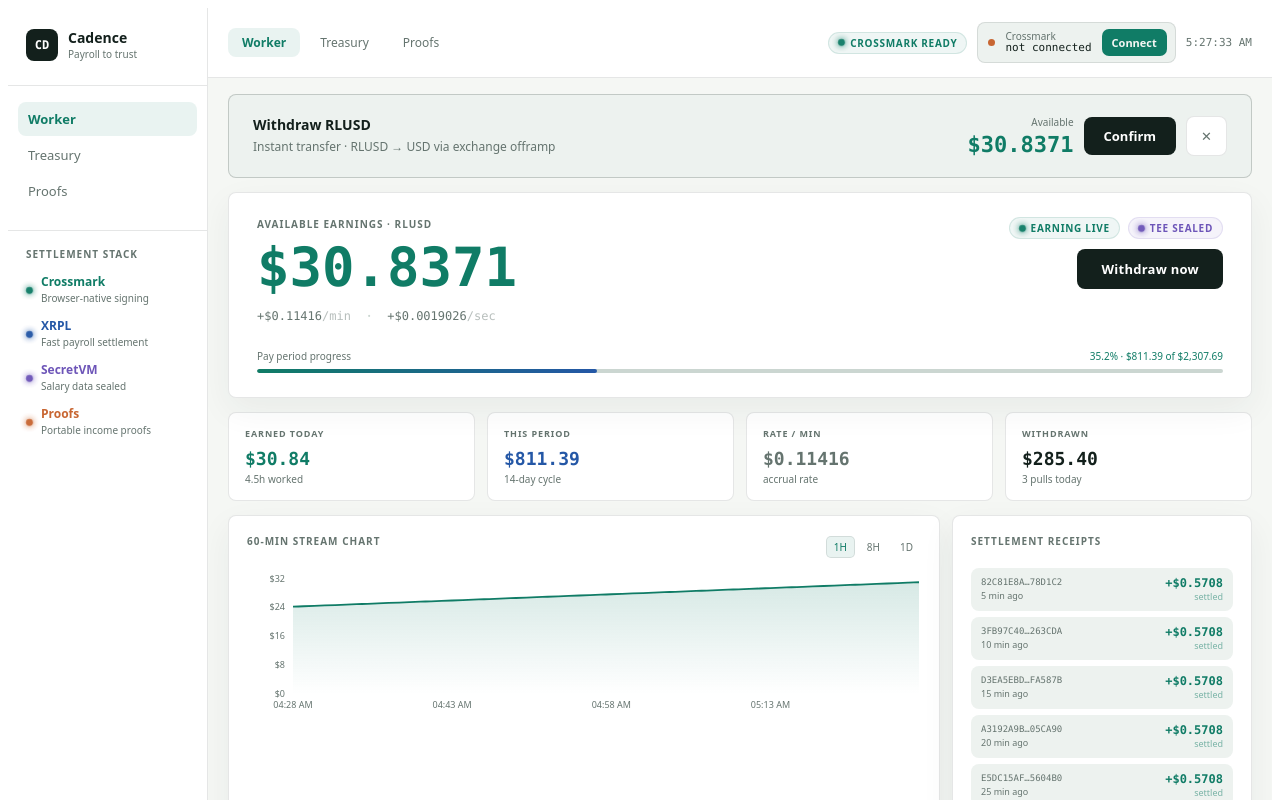
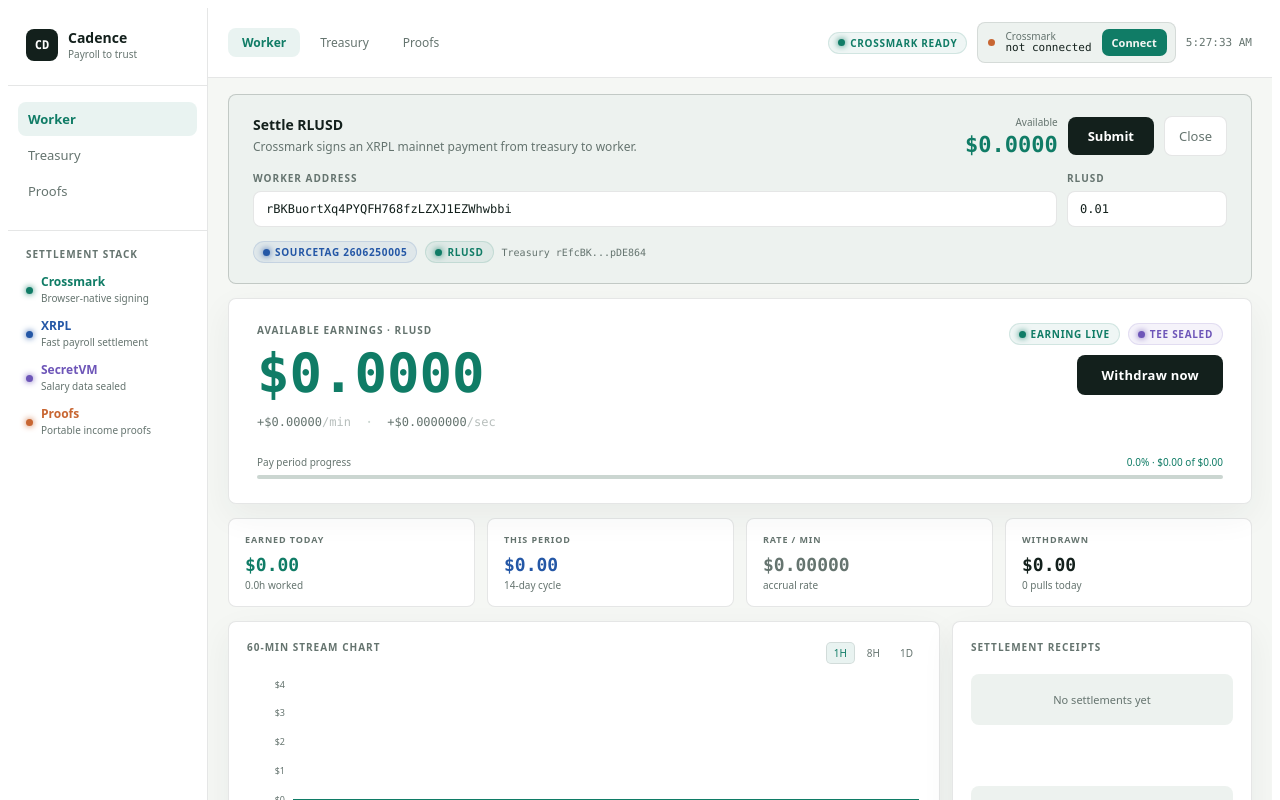
Before and after one commit to dktrn9ne/cadence, a React (Vite) app: page / in a window 1280 px wide. Both pictures are taken after a click on the button "Withdraw now". Shown: the top 800 px of the page. Built offline with nearby package versions, Linux system fonts and the light colour scheme.

Commit message:
Prepare RLUSD settlement flow

```diff
--- a/src/StreamPayDashboard.jsx
+++ b/src/StreamPayDashboard.jsx
@@ -29,13 +29,19 @@ const T = {
 };
 
 // ─── Domain constants ────────────────────────────────────────────────────────
-const SALARY   = 60000;
+const SALARY   = 0;
 const PER_SEC  = SALARY / (365 * 24 * 3600);
 const PER_MIN  = PER_SEC * 60;
 const CADENCE  = 300;                      // seconds between XRPL settlements
 const BIWEEKLY = SALARY / 26;
-const HOURS_IN = 4.5;
+const HOURS_IN = 0;
 const INIT_BAL = PER_SEC * HOURS_IN * 3600;
+const CADENCE_SOURCE_TAG = 2606250005;
+const RLUSD_CURRENCY = "524C555344000000000000000000000000000000";
+const RLUSD_ISSUER = "rMxCKbEDwqr76QuheSUMdEGf4B9xJ8m5De";
+const DEFAULT_RLUSD_WITHDRAW_AMOUNT = "0.01";
+const DEFAULT_TREASURY_ADDRESS = "rEfcBKrxNp8mxL4xu46R5wL3ex4dpDE864";
+const DEFAULT_WORKER_ADDRESS = "rBKBuortXq4PYQFH768fzLZXJ1EZWhwbbi";
 
 // ─── Helpers ─────────────────────────────────────────────────────────────────
 const fmt = (n, d = 2) => {
@@ -68,6 +74,18 @@ const getCrossmarkTx = (result) =>
   result?.data?.resp ||
   {};
 
+const getTxHash = (tx) =>
+  tx?.hash ||
+  tx?.tx_json?.hash ||
+  tx?.tx?.hash ||
+  tx?.transaction?.hash ||
+  "";
+
+const withCadenceSourceTag = (transaction) => ({
+  ...transaction,
+  SourceTag: CADENCE_SOURCE_TAG,
+});
+
 function genChart(bal) {
   return Array.from({ length: 60 }, (_, i) => {
     const secsAgo = (59 - i) * 60;
@@ -77,26 +95,14 @@ function genChart(bal) {
   });
 }
 
-const INIT_TXS = Array.from({ length: 5 }, (_, i) => ({
-  h: hash(),
-  amt: PER_SEC * CADENCE,
-  label: i === 0 ? "5 min ago" : `${(i + 1) * 5} min ago`,
-  fresh: false,
-}));
+const INIT_TXS = [];
 
 const WORKERS = [
-  { id: 1, name: "Jordan M.",  role: "Engineer",   salary: 95000,  active: true  },
-  { id: 2, name: "Aaliyah R.", role: "Designer",   salary: 80000,  active: true  },
-  { id: 3, name: "Carlos P.",  role: "Product",    salary: 110000, active: true  },
-  { id: 4, name: "Simone W.",  role: "Operations", salary: 65000,  active: false },
+  { id: 1, name: "Treasury", role: "Payer", salary: 0, active: true },
+  { id: 2, name: "Worker", role: "Payee", salary: 0, active: true },
 ];
 
-const PROOFS = [
-  { level: "Earns > $50K / yr",      hash: hash(), date: "May 7, 2026",  chain: "zkVerify", ok: true },
-  { level: "90+ days continuous",     hash: hash(), date: "May 1, 2026",  chain: "zkVerify", ok: true },
-  { level: "Earns > $40K / yr",      hash: hash(), date: "Apr 15, 2026", chain: "zkVerify", ok: true },
-  { level: "180+ days continuous",    hash: null,   date: "Pending…",     chain: "—",        ok: false },
-];
+const PROOFS = [];
 
 // ─── Primitives ───────────────────────────────────────────────────────────────
 function Dot({ color, pulse }) {
@@ -256,9 +262,9 @@ function Sidebar({ tab, setTab }) {
 // ─── Worker view ──────────────────────────────────────────────────────────────
 function WorkerView({ balance, tick, onWithdraw }) {
   const [chartData, setChartData] = useState(() => genChart(INIT_BAL));
-  const [txs, setTxs] = useState(INIT_TXS);
-  const [withdrawn, setWithdrawn] = useState(285.4);
-  const [wCount, setWCount] = useState(3);
+  const [txs] = useState(INIT_TXS);
+  const [withdrawn] = useState(0);
+  const [wCount] = useState(0);
 
   useEffect(() => {
     if (tick > 0 && tick % 60 === 0) {
@@ -268,17 +274,11 @@ function WorkerView({ balance, tick, onWithdraw }) {
         { t: d.toLocaleTimeString([], { hour: "2-digit", minute: "2-digit" }), b: balance },
       ]);
     }
-    if (tick > 0 && tick % CADENCE === 0) {
-      setTxs(prev => [
-        { h: hash(), amt: PER_SEC * CADENCE, label: "just now", fresh: true },
-        ...prev.map(tx => ({ ...tx, fresh: false })).slice(0, 7),
-      ]);
-    }
   }, [tick]);
 
   const earnedToday = PER_SEC * (HOURS_IN * 3600 + tick);
-  const periodEarned = BIWEEKLY * 0.35 + earnedToday * 0.12;
-  const pct = Math.min(100, (periodEarned / BIWEEKLY) * 100);
+  const periodEarned = 0;
+  const pct = BIWEEKLY > 0 ? Math.min(100, (periodEarned / BIWEEKLY) * 100) : 0;
   const nextTx = CADENCE - (tick % CADENCE);
   const mm = String(Math.floor(nextTx / 60)).padStart(2, "0");
   const ss = String(nextTx % 60).padStart(2, "0");
@@ -397,6 +397,14 @@ function WorkerView({ balance, tick, onWithdraw }) {
         <Card style={{ padding: "18px", display: "flex", flexDirection: "column", gap: 8 }}>
           <SectionLabel>Settlement receipts</SectionLabel>
           <div style={{ display: "flex", flexDirection: "column", gap: 6, flex: 1 }}>
+            {txs.length === 0 && (
+              <div style={{
+                padding: "18px 12px", borderRadius: 8, background: T.surf2,
+                color: T.muted, fontSize: 11, textAlign: "center",
+              }}>
+                No settlements yet
+              </div>
+            )}
             {txs.slice(0, 5).map((tx, i) => (
               <div key={i} style={{
                 display: "flex", justifyContent: "space-between", alignItems: "center",
@@ -431,20 +439,12 @@ function WorkerView({ balance, tick, onWithdraw }) {
           <Pill label="HTTP-native" color={T.blue} />
         </div>
         <div style={{ display: "grid", gridTemplateColumns: "repeat(3, 1fr)", gap: 10 }}>
-          {[
-            { label: "Rent / housing",   rate: "$47.95 / day",    status: "active",  color: T.green },
-            { label: "Utilities",         rate: "$3.20 / day",     status: "active",  color: T.green },
-            { label: "Subscriptions",     rate: "$2.99 / month",   status: "pending", color: T.amber },
-          ].map(item => (
-            <div key={item.label} style={{
-              background: T.surf2, borderRadius: 8, padding: "12px 14px",
-              border: `1px solid ${item.color}18`,
-            }}>
-              <div style={{ fontSize: 10, color: T.muted, marginBottom: 5 }}>{item.label}</div>
-              <div style={{ fontFamily: T.mono, fontSize: 14, color: item.color, fontWeight: 700, marginBottom: 4 }}>{item.rate}</div>
-              <div style={{ fontSize: 9, textTransform: "uppercase", letterSpacing: "0.06em", color: item.color + "99" }}>{item.status}</div>
-            </div>
-          ))}
+          <div style={{
+            gridColumn: "1 / -1", background: T.surf2, borderRadius: 8,
+            padding: "12px 14px", color: T.muted, fontSize: 11, textAlign: "center",
+          }}>
+            No pay rails configured
+          </div>
         </div>
       </Card>
     </div>
@@ -454,9 +454,9 @@ function WorkerView({ balance, tick, onWithdraw }) {
 // ─── Employer view ────────────────────────────────────────────────────────────
 function EmployerView() {
   const [workers, setWorkers] = useState(WORKERS);
-  const poolBalance = 8450.0;
+  const poolBalance = 0;
   const dailyBurn = workers.filter(w => w.active).reduce((s, w) => s + w.salary / 365, 0);
-  const runway = poolBalance / dailyBurn;
+  const runway = dailyBurn > 0 ? poolBalance / dailyBurn : 0;
 
   const toggle = (id) => setWorkers(prev => prev.map(w => w.id === id ? { ...w, active: !w.active } : w));
 
@@ -504,7 +504,7 @@ function EmployerView() {
           { label: "Active workers",     value: workers.filter(w => w.active).length + ` of ${workers.length}`, color: T.green },
           { label: "Daily burn",         value: fmt(dailyBurn),                                                  color: T.amber },
           { label: "Settled this period",value: fmt(dailyBurn * 7),                                              color: T.blue  },
-          { label: "Avg salary",         value: fmt(workers.reduce((s,w) => s+w.salary,0)/workers.length, 0),   color: T.text  },
+          { label: "Avg salary",         value: fmt(workers.length ? workers.reduce((s,w) => s+w.salary,0)/workers.length : 0, 0), color: T.text  },
         ].map(s => (
           <div key={s.label} style={{
             flex: 1, minWidth: 100, background: T.surf, border: `1px solid ${T.border}`,
@@ -613,8 +613,8 @@ function ProofsView() {
             </div>
           </div>
           <div style={{ display: "flex", flexDirection: "column", gap: 10, alignItems: "flex-end" }}>
-            <Pill label="3 proofs verified" color={T.green} />
-            <Pill label="1 pending" color={T.amber} />
+            <Pill label="0 proofs verified" color={T.green} />
+            <Pill label="0 pending" color={T.amber} />
           </div>
         </div>
       </Card>
@@ -625,6 +625,14 @@ function ProofsView() {
         <Card style={{ padding: "18px" }}>
           <SectionLabel>ZK proof history</SectionLabel>
           <div style={{ display: "flex", flexDirection: "column", gap: 8 }}>
+            {PROOFS.length === 0 && (
+              <div style={{
+                padding: "18px 12px", borderRadius: 8, background: T.surf2,
+                color: T.muted, fontSize: 11, textAlign: "center",
+              }}>
+                No proofs posted yet
+              </div>
+            )}
             {PROOFS.map((p, i) => (
               <div key={i} style={{
                 padding: "10px 12px", borderRadius: 8, background: T.surf2,
@@ -654,9 +662,9 @@ function ProofsView() {
             <SectionLabel>Credit impact</SectionLabel>
             <div style={{ display: "flex", flexDirection: "column", gap: 10 }}>
               {[
-                { label: "Loan approval likelihood", delta: "+23%", color: T.green },
-                { label: "Rental application strength", delta: "+31%", color: T.green },
-                { label: "Income verification time", delta: "−90%", color: T.blue },
+                { label: "Loan approval likelihood", delta: "0%", color: T.muted },
+                { label: "Rental application strength", delta: "0%", color: T.muted },
+                { label: "Income verification time", delta: "0%", color: T.muted },
               ].map(item => (
                 <div key={item.label} style={{
                   display: "flex", justifyContent: "space-between", alignItems: "center",
@@ -698,12 +706,12 @@ function ProofsView() {
         <div style={{ display: "flex", justifyContent: "space-between", alignItems: "center", flexWrap: "wrap", gap: 12 }}>
           <div>
             <SectionLabel>Latest attestation · zkVerify</SectionLabel>
-            <div style={{ fontFamily: T.mono, fontSize: 12, color: T.purple }}>{shortHash(PROOFS[0].hash)}</div>
-            <div style={{ fontSize: 11, color: T.muted, marginTop: 4 }}>Posted May 7, 2026 · SecretVM v2.1 · XRPL block #89,441,027</div>
+            <div style={{ fontFamily: T.mono, fontSize: 12, color: T.muted }}>No attestation yet</div>
+            <div style={{ fontSize: 11, color: T.muted, marginTop: 4 }}>Submit a mainnet settlement before posting proof data.</div>
           </div>
           <div style={{ display: "flex", gap: 8 }}>
-            <Pill label="TEE attested" color={T.purple} />
-            <Pill label="On-chain" color={T.green} />
+            <Pill label="TEE pending" color={T.purple} />
+            <Pill label="On-chain pending" color={T.green} />
           </div>
         </div>
       </Card>
@@ -745,6 +753,118 @@ function WithdrawPanel({ balance, onClose, onConfirm }) {
 }
 
 // ─── Root ─────────────────────────────────────────────────────────────────────
+function SettlementPanel({
+  balance,
+  onClose,
+  onConfirm,
+  workerAddress,
+  setWorkerAddress,
+  rlusdAmount,
+  setRlusdAmount,
+  settlementStatus,
+  wallet,
+}) {
+  const busy = settlementStatus.state === "submitting";
+  const txHash = getTxHash(wallet.lastTx);
+
+  return (
+    <div style={{
+      background: T.surf2, border: `1px solid ${T.borderB}`,
+      borderRadius: 8, padding: "20px 24px", marginBottom: 14,
+    }}>
+      <form onSubmit={onConfirm} style={{ display: "flex", flexDirection: "column", gap: 14 }}>
+        <div style={{ display: "flex", justifyContent: "space-between", alignItems: "flex-start", flexWrap: "wrap", gap: 12 }}>
+          <div>
+            <div style={{ fontSize: 14, fontWeight: 700, color: T.text, marginBottom: 4 }}>Settle RLUSD</div>
+            <div style={{ fontSize: 12, color: T.muted }}>
+              Crossmark signs an XRPL mainnet payment from treasury to worker.
+            </div>
+          </div>
+          <div style={{ display: "flex", gap: 10, alignItems: "center" }}>
+            <div style={{ textAlign: "right" }}>
+              <div style={{ fontSize: 10, color: T.muted, marginBottom: 3 }}>Available</div>
+              <div style={{ fontFamily: T.mono, fontSize: 22, fontWeight: 700, color: T.green }}>{fmt(balance, 4)}</div>
+            </div>
+            <button type="submit" disabled={busy} style={{
+              background: T.text, color: T.surf, border: "none",
+              borderRadius: 8, padding: "10px 20px", fontSize: 13,
+              fontWeight: 700, cursor: busy ? "wait" : "pointer", opacity: busy ? 0.7 : 1,
+            }}>
+              {busy ? "Submitting" : "Submit"}
+            </button>
+            <button type="button" onClick={onClose} style={{
+              background: T.surf, color: T.muted, border: `1px solid ${T.border}`,
+              borderRadius: 8, padding: "10px 14px", fontSize: 13, cursor: "pointer",
+            }}>Close</button>
+          </div>
+        </div>
+
+        <div style={{ display: "grid", gridTemplateColumns: "minmax(220px, 1fr) 160px", gap: 10 }}>
+          <label style={{ display: "flex", flexDirection: "column", gap: 6 }}>
+            <span style={{ fontSize: 10, fontWeight: 700, letterSpacing: "0.1em", textTransform: "uppercase", color: T.muted }}>
+              Worker address
+            </span>
+            <input
+              value={workerAddress}
+              onChange={(event) => setWorkerAddress(event.target.value.trim())}
+              placeholder="r..."
+              style={{
+                width: "100%", border: `1px solid ${T.border}`, background: T.surf,
+                color: T.text, borderRadius: 8, padding: "10px 12px",
+                fontFamily: T.mono, fontSize: 12, outline: "none",
+              }}
+            />
+          </label>
+          <label style={{ display: "flex", flexDirection: "column", gap: 6 }}>
+            <span style={{ fontSize: 10, fontWeight: 700, letterSpacing: "0.1em", textTransform: "uppercase", color: T.muted }}>
+              RLUSD
+            </span>
+            <input
+              value={rlusdAmount}
+              onChange={(event) => setRlusdAmount(event.target.value)}
+              inputMode="decimal"
+              style={{
+                width: "100%", border: `1px solid ${T.border}`, background: T.surf,
+                color: T.text, borderRadius: 8, padding: "10px 12px",
+                fontFamily: T.mono, fontSize: 12, outline: "none",
+              }}
+            />
+          </label>
+        </div>
+
+        <div style={{ display: "flex", gap: 8, flexWrap: "wrap", alignItems: "center" }}>
+          <Pill label={`SourceTag ${CADENCE_SOURCE_TAG}`} color={T.blue} />
+          <Pill label="RLUSD" color={T.green} />
+          <span style={{ fontFamily: T.mono, fontSize: 10, color: T.muted }}>
+            Treasury {shortAddress(DEFAULT_TREASURY_ADDRESS)}
+          </span>
+        </div>
+
+        {(settlementStatus.message || wallet.error || txHash) && (
+          <div style={{
+            padding: "10px 12px", borderRadius: 8, background: T.surf,
+            border: `1px solid ${settlementStatus.state === "error" || wallet.error ? T.amberDim : T.border}`,
+            color: settlementStatus.state === "error" || wallet.error ? T.amber : T.muted,
+            fontSize: 12,
+          }}>
+            {settlementStatus.message || wallet.error}
+            {txHash && (
+              <a
+                href={`https://xrpscan.com/tx/${txHash}`}
+                target="_blank"
+                rel="noreferrer"
+                style={{ color: T.green, marginLeft: 8, fontFamily: T.mono }}
+              >
+                {shortHash(txHash)}
+              </a>
+            )}
+          </div>
+        )}
+      </form>
+    </div>
+  );
+}
+
 function WalletStatus({ wallet, onConnect }) {
   const connected = Boolean(wallet.address);
   const busy = wallet.status === "connecting";
@@ -786,6 +906,9 @@ export default function CadenceDashboard() {
   const [balance, setBalance]       = useState(INIT_BAL);
   const [tab, setTab]               = useState("worker");
   const [showWithdraw, setShow]     = useState(false);
+  const [workerAddress, setWorkerAddress] = useState(DEFAULT_WORKER_ADDRESS);
+  const [rlusdAmount, setRlusdAmount] = useState(DEFAULT_RLUSD_WITHDRAW_AMOUNT);
+  const [settlementStatus, setSettlementStatus] = useState({ state: "idle", message: "" });
   const [wallet, setWallet]         = useState({
     status: "not connected",
     address: "",
@@ -801,9 +924,40 @@ export default function CadenceDashboard() {
     return () => clearInterval(id);
   }, []);
 
-  const handleWithdrawConfirm = () => {
-    setBalance(0);
-    setShow(false);
+  const handleWithdrawConfirm = async (event) => {
+    event.preventDefault();
+
+    const amount = Number(rlusdAmount);
+    if (!workerAddress || !workerAddress.startsWith("r")) {
+      setSettlementStatus({ state: "error", message: "Enter a valid XRPL worker address." });
+      return;
+    }
+    if (!Number.isFinite(amount) || amount <= 0) {
+      setSettlementStatus({ state: "error", message: "Enter an RLUSD amount greater than zero." });
+      return;
+    }
+
+    setSettlementStatus({ state: "submitting", message: "Confirm the RLUSD payment in Crossmark." });
+
+    try {
+      const tx = await submitCrossmarkPayment({
+        destination: workerAddress,
+        amountValue: rlusdAmount,
+      });
+
+      if (!tx) {
+        setSettlementStatus({ state: "error", message: "Crossmark did not return a submitted transaction." });
+        return;
+      }
+
+      setBalance(0);
+      setSettlementStatus({ state: "success", message: "RLUSD settlement submitted with the Cadence source tag." });
+    } catch (error) {
+      setSettlementStatus({
+        state: "error",
+        message: error?.message || "Crossmark payment failed.",
+      });
+    }
   };
 
   const connectCrossmark = async () => {
@@ -834,16 +988,23 @@ export default function CadenceDashboard() {
     }
   };
 
-  const submitCrossmarkPayment = async ({ destination, amountDrops = "1000000" }) => {
-    const account = wallet.address || await connectCrossmark();
-    if (!account) return null;
+  const submitCrossmarkPayment = async ({ destination, amountValue }) => {
+    const account = wallet.address || DEFAULT_TREASURY_ADDRESS;
 
-    const result = await crossmark.methods.signAndSubmitAndWait({
+    if (wallet.address && account !== DEFAULT_TREASURY_ADDRESS) {
+      throw new Error(`Connect the treasury wallet ${shortAddress(DEFAULT_TREASURY_ADDRESS)} before submitting.`);
+    }
+
+    const result = await crossmark.methods.signAndSubmitAndWait(withCadenceSourceTag({
       TransactionType: "Payment",
       Account: account,
       Destination: destination,
-      Amount: amountDrops,
-    });
+      Amount: {
+        currency: RLUSD_CURRENCY,
+        issuer: RLUSD_ISSUER,
+        value: amountValue,
+      },
+    }));
     const tx = getCrossmarkTx(result);
 
     setWallet((prev) => ({ ...prev, lastTx: tx }));
@@ -901,10 +1062,16 @@ export default function CadenceDashboard() {
           {/* Main scroll area */}
           <div style={{ flex: 1, overflowY: "auto", padding: "16px 20px" }}>
             {showWithdraw && (
-              <WithdrawPanel
+              <SettlementPanel
                 balance={balance}
                 onClose={() => setShow(false)}
                 onConfirm={handleWithdrawConfirm}
+                workerAddress={workerAddress}
+                setWorkerAddress={setWorkerAddress}
+                rlusdAmount={rlusdAmount}
+                setRlusdAmount={setRlusdAmount}
+                settlementStatus={settlementStatus}
+                wallet={wallet}
               />
             )}
             {tab === "worker"   && <WorkerView   balance={balance} tick={tick} onWithdraw={() => setShow(true)} />}
```
